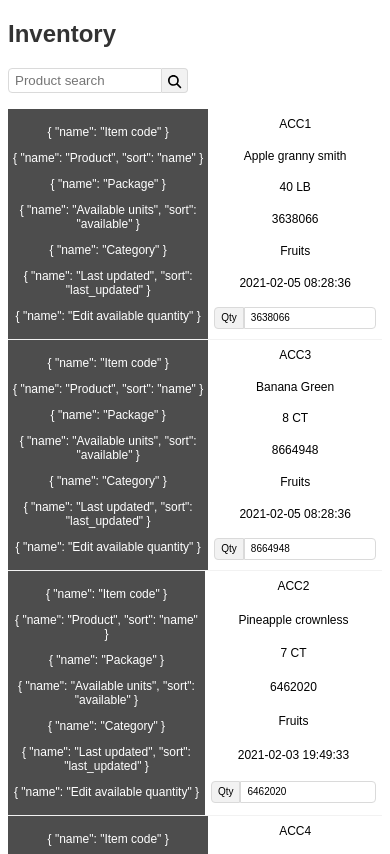
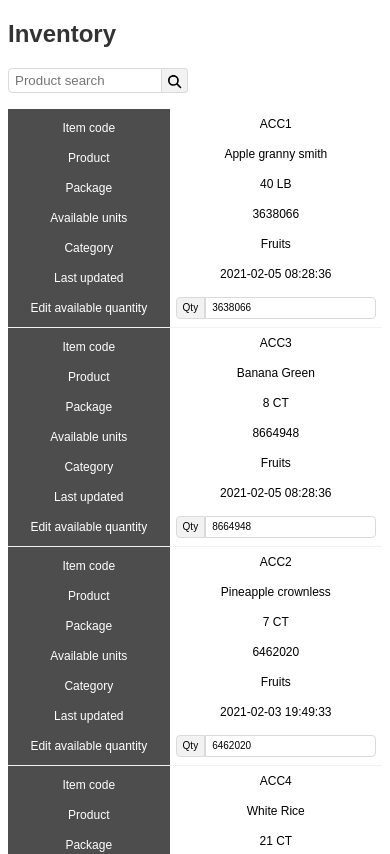
Before and after one commit to caiozambonatoferreira/pwn-challenge, a Vue app: page / in a window 390 px wide. Shown: the top 854 px of the page. Built offline with nearby package versions, Linux system fonts and the light colour scheme.

Commit message:
fix: adjusting mobile

```diff
--- a/src/components/WNTable/WNTableRow.vue
+++ b/src/components/WNTable/WNTableRow.vue
@@ -1,7 +1,7 @@
 <template>
     <tr class="row" v-if="!header">
         <div class="row__header">
-            <p v-for="(column, index) in columns" :key="index">{{ column }}</p>
+            <p v-for="(column, index) in columns" :key="index">{{ column.name }}</p>
         </div>
 
         <component :is="element" class="col" v-for="(item, index) in content" :key="index">
@@ -86,6 +86,11 @@ $color-lightgray: #f2f2f2;
         text-align: center;
         grid-area: header;
 
+        & > * {
+            padding: 8px 6px;
+            margin: 0;
+        }
+
         @media (min-width: 768px) {
             display: none;
         }
```
